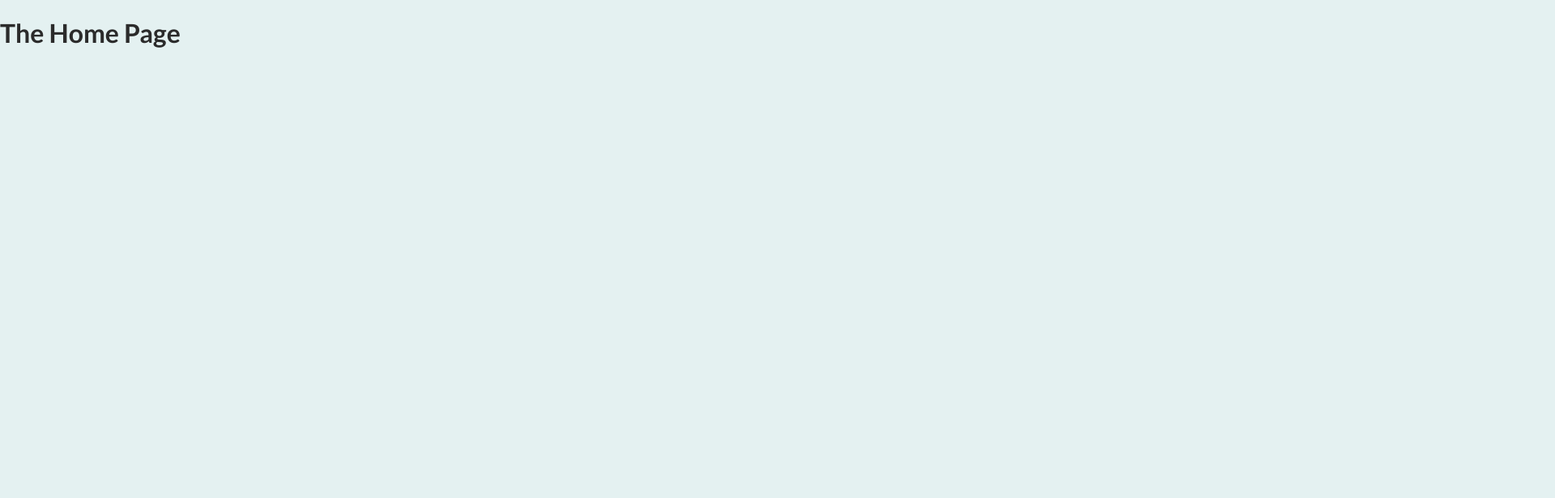
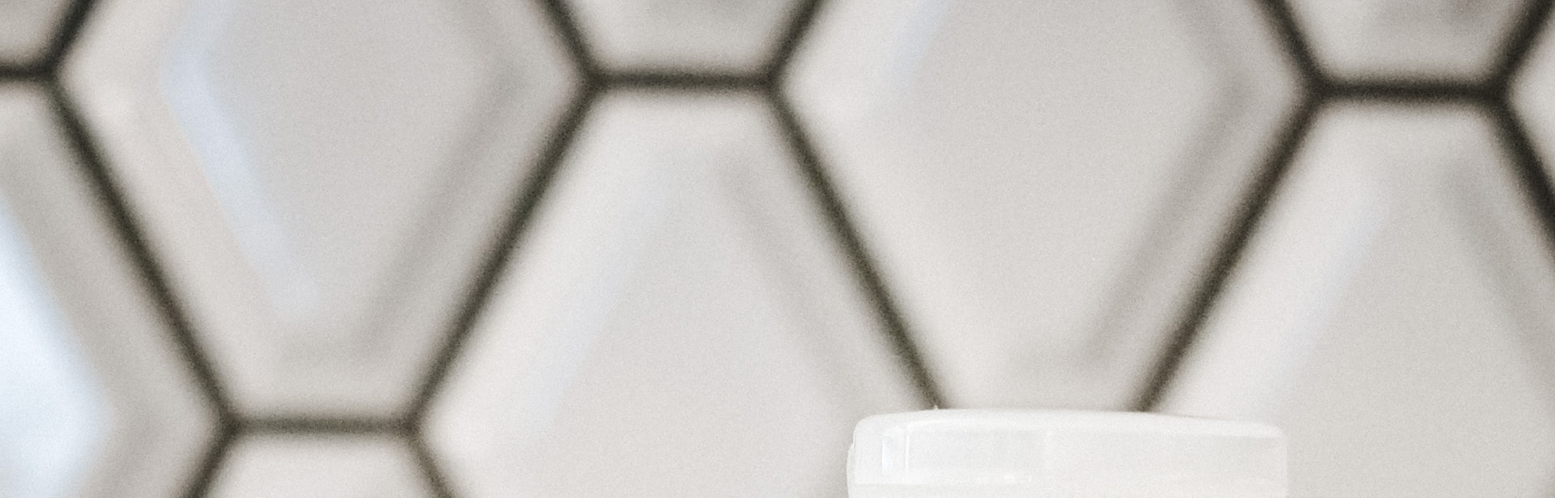
Before and after one commit to dtimcockerill2/eventPlanner-nextjs, a Next.js app: page / in a window 1280 px wide. Shown: the top 616 px of the page at 81% size, 1920 px wide, since content can reach past the window. Built offline with nearby package versions, Linux system fonts and the light colour scheme.

Commit message:
added and connected react components to pages

```diff
--- /dev/null
+++ b/components/events/EventItem.js
@@ -0,0 +1,35 @@
+import Link from "next/link";
+
+function EventItem(props) {
+  const { title, image, date, location, id } = props;
+
+  const humanReadableDate = new Date(date).toLocaleDateString("en-US", {
+    day: "numeric",
+    month: "long",
+    year: "numeric",
+  });
+
+  const formattedAddress = location.replace(", ", "\n");
+  const exploreLink = `/events/${id}`;
+
+  return (
+    <li>
+      <img src={"./" + image} alt={title} />
+      <div>
+        <div>
+          <h2>{title}</h2>
+        </div>
+        <div>
+          <time>{humanReadableDate}</time>
+        </div>
+        <div>
+          <address>{formattedAddress}</address>
+        </div>
+      </div>
+
+      <Link href={exploreLink}>Explore Event</Link>
+    </li>
+  );
+}
+
+export default EventItem;
--- /dev/null
+++ b/components/events/EventList.js
@@ -0,0 +1,22 @@
+import EventItem from "./EventItem";
+
+function EventList(props) {
+  const { items } = props;
+
+  return (
+    <ul>
+      {items.map((event) => (
+        <EventItem
+          key={event.id}
+          id={event.id}
+          title={event.title}
+          location={event.location}
+          date={event.date}
+          image={event.image}
+        />
+      ))}
+    </ul>
+  );
+}
+
+export default EventList;
--- a/pages/events/index.js
+++ b/pages/events/index.js
@@ -1,3 +1,5 @@
+import { getFeaturedEvents } from "../dummy-data";
+
 function EventsPage() {
   return (
     <div>
--- a/pages/index.js
+++ b/pages/index.js
@@ -1,7 +1,12 @@
+import { getFeaturedEvents } from "../dummy-data";
+import EventList from "../components/events/EventList";
+
 function HomePage() {
+  const featuredEvents = getFeaturedEvents();
+
   return (
     <div>
-      <h1>The Home Page</h1>
+      <EventList items={featuredEvents} />
     </div>
   );
 }
```
